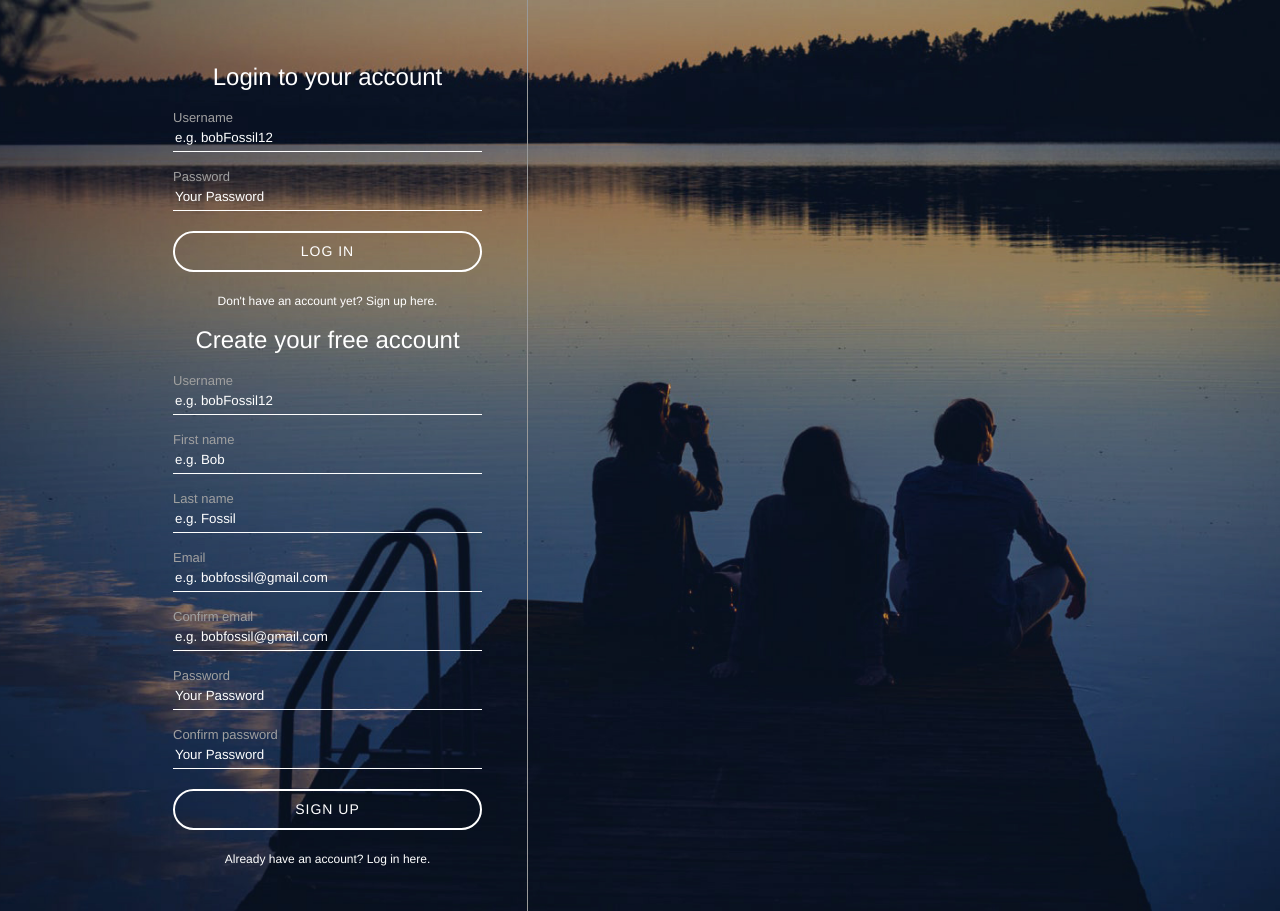
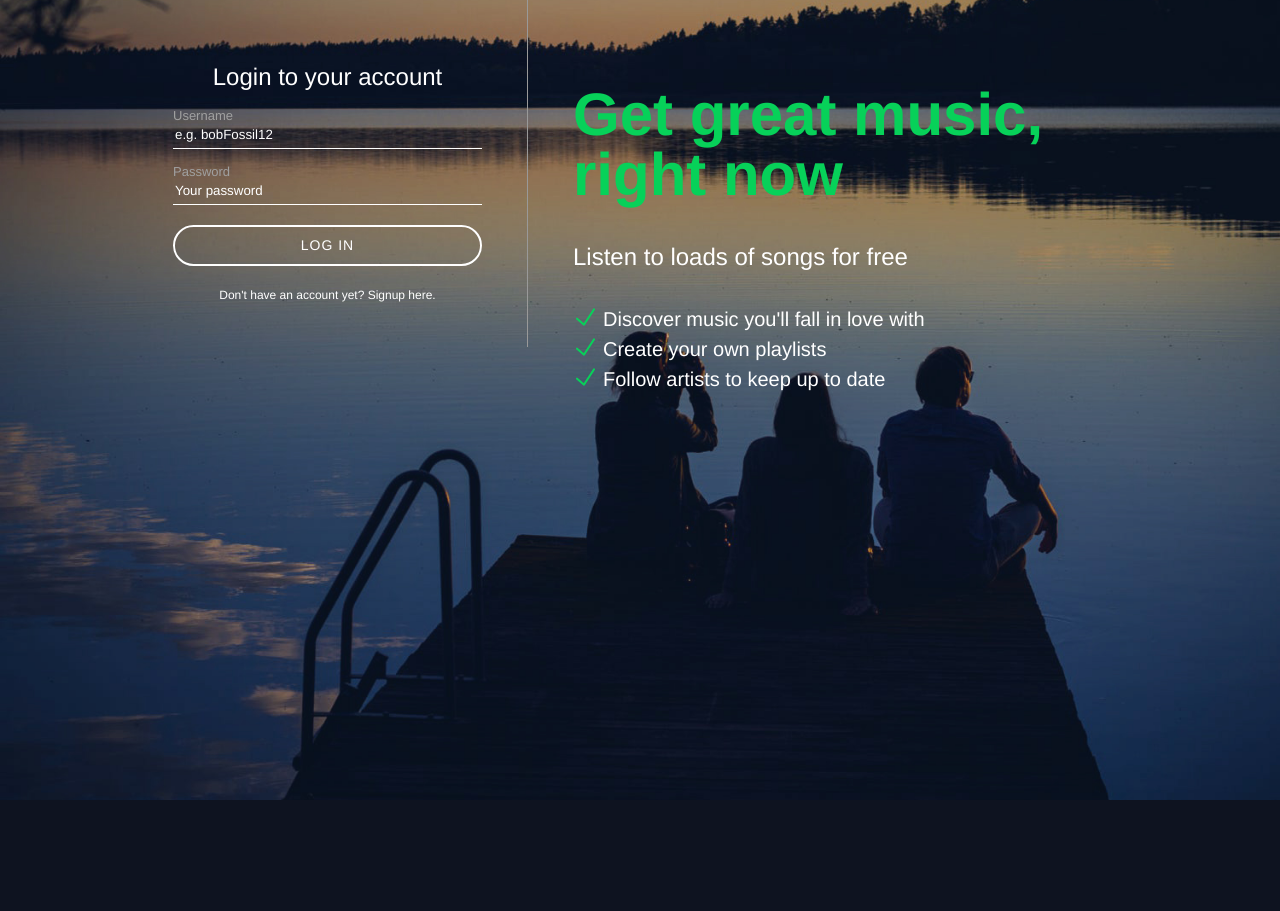
Before and after one commit to Bezll/Slotify, a PHP site: page /register.php in a window 1280 px wide. After the commit the page ends 800 px from the top, so only its background shows below. Run offline with PHP 8.4, Linux system fonts and the light colour scheme; some libraries are stand-ins or nearby versions.

Commit message:
finished login styling

```diff
--- a/assets/css/register.css
+++ b/assets/css/register.css
@@ -47,9 +47,6 @@ body {
 ::-ms-input-placeholder { /* Microsoft Edge */
    color:    #fff;
 }
-::placeholder { /* Most modern browsers support this now. */
-   color:    #fff;
-}
 
 #inputContainer {
     width: 400px;
@@ -78,19 +75,20 @@ body {
 	color: #a0a0a0;
     font-size: 13px;
     margin-top: 15px;
+    display: block;
 }
 
 #inputContainer button {
 	background-color: transparent;
     border: 2px solid #fff;
     border-radius: 250px;
-	color:#fff;
+    color: #fff;
     display: block;
     font-size: 14px;
     letter-spacing: 1px;
     margin: 20px auto;
     height: 41px;
-	width: 100%
+    width: 100%;
 }
 
 #inputContainer button:hover {
@@ -100,8 +98,46 @@ body {
 .hasAccountText span {
 	font-weight: bold;
     font-size: 12px;
+    cursor: pointer;
 }
 
 .hasAccountText {
 	text-align: center;
 }
+
+#registerForm,
+#loginForm {
+	display: none;
+}
+
+#loginText {
+    padding: 45px;
+    display: table-cell;
+}
+
+#loginText h1 {
+    color: #07d159;
+    font-size: 60px;
+    font-weight: bold;
+}
+
+#loginText h2 {
+    margin: 35px 0;
+}
+
+#loginText ul {
+    padding: 0;
+}
+
+#loginText li {
+    font-size: 20px;
+    list-style-type: none;
+    padding: 5px 30px;
+    background: url(../images/icons/checkmark.png) no-repeat 0 0;
+}
+
+#inputContainer .errorMessage {
+    color: #07d159;
+    font-size: 12px;
+    display: block;
+}
--- a/register.php
+++ b/register.php
@@ -19,13 +19,35 @@
 <html>
 <head>
 	<title>Welcome to Slotify!</title>
+
 	<link rel="stylesheet" type="text/css" href="assets/css/register.css">
 
-	<script src="https://ajax.googleapis.com/ajax/libs/jquery/3.5.1/jquery.min.js"></script>
+	<script src="https://ajax.googleapis.com/ajax/libs/jquery/3.2.1/jquery.min.js"></script>
 	<script src="assets/js/register.js"></script>
 </head>
+<body>
+	<?php
 
-<body>
+	if(isset($_POST['registerButton'])) {
+		echo '<script>
+				$(document).ready(function() {
+					$("#loginForm").hide();
+					$("#registerForm").show();
+				});
+			</script>';
+	}
+	else {
+		echo '<script>
+				$(document).ready(function() {
+					$("#loginForm").show();
+					$("#registerForm").hide();
+				});
+			</script>';
+	}
+
+	?>
+
+
 	<div id="background">
 
 		<div id="loginContainer">
@@ -33,77 +55,96 @@
 			<div id="inputContainer">
 				<form id="loginForm" action="register.php" method="POST">
 					<h2>Login to your account</h2>
-					<P>
+					<p>
 						<?php echo $account->getError(Constants::$loginFailed); ?>
 						<label for="loginUsername">Username</label>
-						<input id="loginUsername" name="loginUsername" type="text" placeholder="e.g. bobFossil12" required>
-					</P>
-					<P>
+						<input id="loginUsername" name="loginUsername" type="text" placeholder="e.g. bobFossil12" value="<?php getInputValue('loginUsername')?>" required>
+					</p>
+					<p>
 						<label for="loginPassword">Password</label>
-						<input id="loginPassword" name="loginPassword" type="password" placeholder="Your Password" required>
-					</P>
+						<input id="loginPassword" name="loginPassword" type="password" placeholder="Your password" required>
+					</p>
 
 					<button type="submit" name="loginButton">LOG IN</button>
 
 					<div class="hasAccountText">
-							<span id="hideLogin"> Don't have an account yet? Sign up here.</span>
+						<span id="hideLogin">Don't have an account yet? Signup here.</span>
 					</div>
 
 				</form>
 
+
+
 				<form id="registerForm" action="register.php" method="POST">
 					<h2>Create your free account</h2>
-					<P>
+					<p>
 						<?php echo $account->getError(Constants::$usernameNameCharacters); ?>
 						<?php echo $account->getError(Constants::$usernameTaken); ?>
 						<label for="username">Username</label>
-						<input id="username" name="username" type="text" placeholder="e.g. bobFossil12" value="<?php getInputValue('username')?>" required>
-					</P>
-					<P>
+						<input id="username" name="username" type="text" placeholder="e.g. bobFossil12" value="<?php getInputValue('username') ?>" required>
+					</p>
+
+					<p>
 						<?php echo $account->getError(Constants::$firstNameCharacters); ?>
 						<label for="firstName">First name</label>
-						<input id="firstName" name="firstName" type="text" placeholder="e.g. Bob" value="<?php getInputValue('firstName')?>" required>
-					</P>
-					<P>
+						<input id="firstName" name="firstName" type="text" placeholder="e.g. Bob" value="<?php getInputValue('firstName') ?>" required>
+					</p>
+
+					<p>
 						<?php echo $account->getError(Constants::$lastNameCharacters); ?>
 						<label for="lastName">Last name</label>
-						<input id="lastName" name="lastName" type="text" placeholder="e.g. Fossil" value="<?php getInputValue('lastName')?>" required>
-					</P>
-					<P>
-						<?php echo $account->getError( Constants::$emailsDoNotMatch); ?>
+						<input id="lastName" name="lastName" type="text" placeholder="e.g. Fossil" value="<?php getInputValue('lastName') ?>" required>
+					</p>
+
+					<p>
+						<?php echo $account->getError(Constants::$emailsDoNotMatch); ?>
 						<?php echo $account->getError(Constants::$emailInvalid); ?>
 						<?php echo $account->getError(Constants::$emailTaken); ?>
 						<label for="email">Email</label>
-						<input id="email" name="email" type="email" placeholder="e.g. bobfossil@gmail.com" value="<?php getInputValue('email')?>" required>
-					</P>
-					<P>
+						<input id="email" name="email" type="email" placeholder="e.g. bobfossil@gmail.com" value="<?php getInputValue('email') ?>" required>
+					</p>
+
+					<p>
 						<label for="email2">Confirm email</label>
-						<input id="email2" name="email2" type="email" placeholder="e.g. bobfossil@gmail.com" value="<?php getInputValue('email2')?>" required>
-					</P>
+						<input id="email2" name="email2" type="email" placeholder="e.g. bobfossil@gmail.com" value="<?php getInputValue('email2') ?>" required>
+					</p>
 
-					<P>
+					<p>
 						<?php echo $account->getError(Constants::$passwordsDoNotMatch); ?>
 						<?php echo $account->getError(Constants::$passwordNotAlphanumeric); ?>
 						<?php echo $account->getError(Constants::$passwordCharacters); ?>
 						<label for="password">Password</label>
-						<input id="password" name="password" type="password" placeholder="Your Password" required>
-					</P>
-					<P>
+						<input id="password" name="password" type="password" placeholder="Your password" required>
+					</p>
+
+					<p>
 						<label for="password2">Confirm password</label>
-						<input id="password2" name="password2" type="password" placeholder="Your Password" required>
-					</P>
+						<input id="password2" name="password2" type="password" placeholder="Your password" required>
+					</p>
 
 					<button type="submit" name="registerButton">SIGN UP</button>
 
-						<div class="hasAccountText">
-							<span id="hideRegister"> Already have an account? Log in here.</span>
+					<div class="hasAccountText">
+						<span id="hideRegister">Already have an account? Log in here.</span>
+					</div>
 
-					</div>
 				</form>
 
+
 			</div>
+
+			<div id="loginText">
+				<h1>Get great music, right now</h1>
+				<h2>Listen to loads of songs for free</h2>
+				<ul>
+					<li>Discover music you'll fall in love with</li>
+					<li>Create your own playlists</li>
+					<li>Follow artists to keep up to date</li>
+				</ul>
+			</div>
+
 		</div>
 	</div>
+
 </body>
-
 </html>
```
Also changed, not shown: assets/images/icons/checkmark.png (added). Lines whose indentation alone changed are shown as unchanged.
